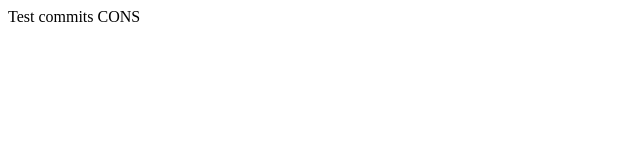
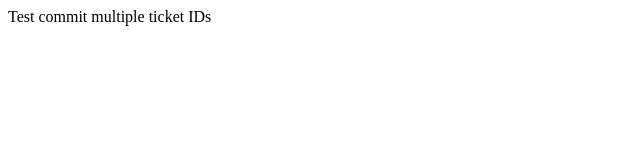
Before and after one commit to Trimud/test-webhooks, a plain HTML site: page index.html in a window 1280 px wide. Shown: the full height of the page, 0-640 px from the left. Drawn offline with Linux system fonts and the light colour scheme.

Commit message:
CONS-360 CONS-12000 CONS-213213 test commit with multiple ticket IDs

```diff
--- a/index.html
+++ b/index.html
@@ -7,6 +7,6 @@
 	<title>Test</title>
 </head>
 <body>
-	Test commits CONS
+	Test commit multiple ticket IDs
 </body>
 </html>
```
